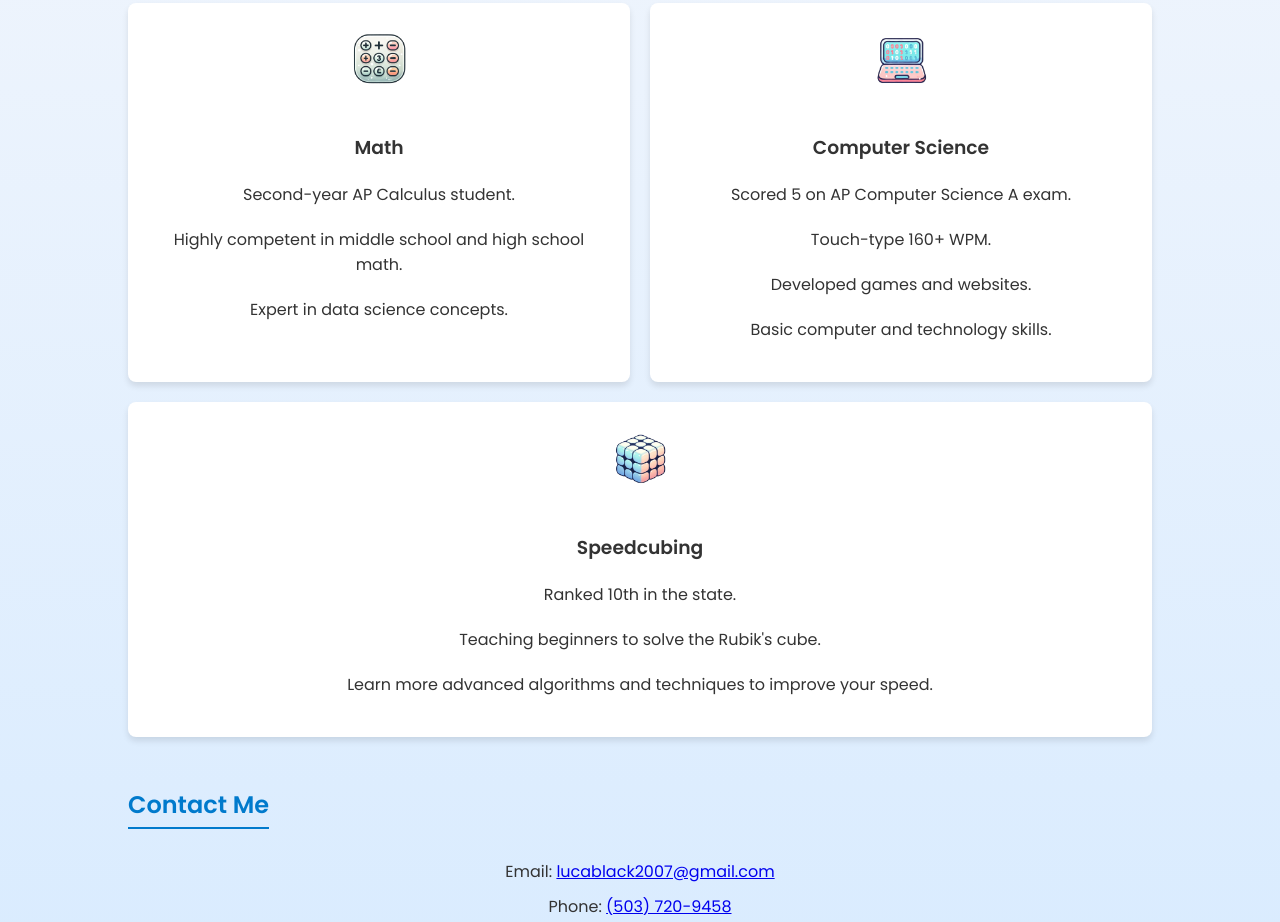
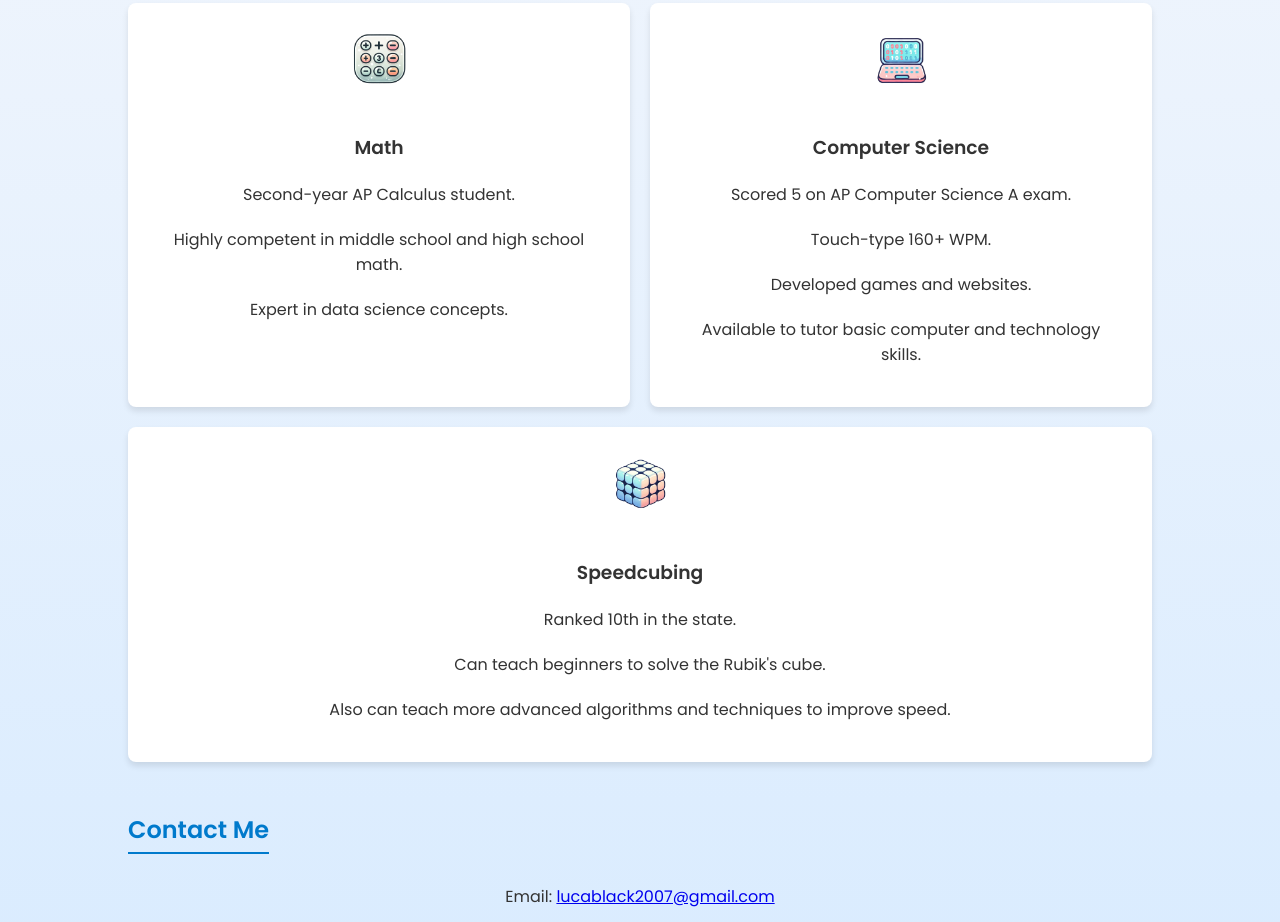
Before and after one commit to LucaBlack2007/LucaBlack2007.github.io, a plain HTML site: page index.html in a window 1280 px wide. Shown: the part 506-1428 px from the top of the page. Drawn offline with Linux system fonts and the light colour scheme.

Commit message:
fixed more grammar and spacing

```diff
--- a/index.html
+++ b/index.html
@@ -132,7 +132,7 @@
                         <li>Scored 5 on AP Computer Science A exam.</li>
                         <li>Touch-type 160+ WPM.</li>
                         <li>Developed games and websites.</li>
-                        <li>Basic computer and technology skills.</li>
+                        <li>Available to tutor basic computer and technology skills.</li>
                     </ul>
                 </div>
                 <div class="skill">
@@ -140,8 +140,8 @@
                     <h3>Speedcubing</h3>
                     <ul>
                         <li>Ranked 10th in the state.</li>
-                        <li>Teaching beginners to solve the Rubik's cube.</li>
-                        <li>Learn more advanced algorithms and techniques to improve your speed.</li>
+                        <li>Can teach beginners to solve the Rubik's cube.</li>
+                        <li>Also can teach more advanced algorithms and techniques to improve speed.</li>
                     </ul>
                 </div>
 
```
